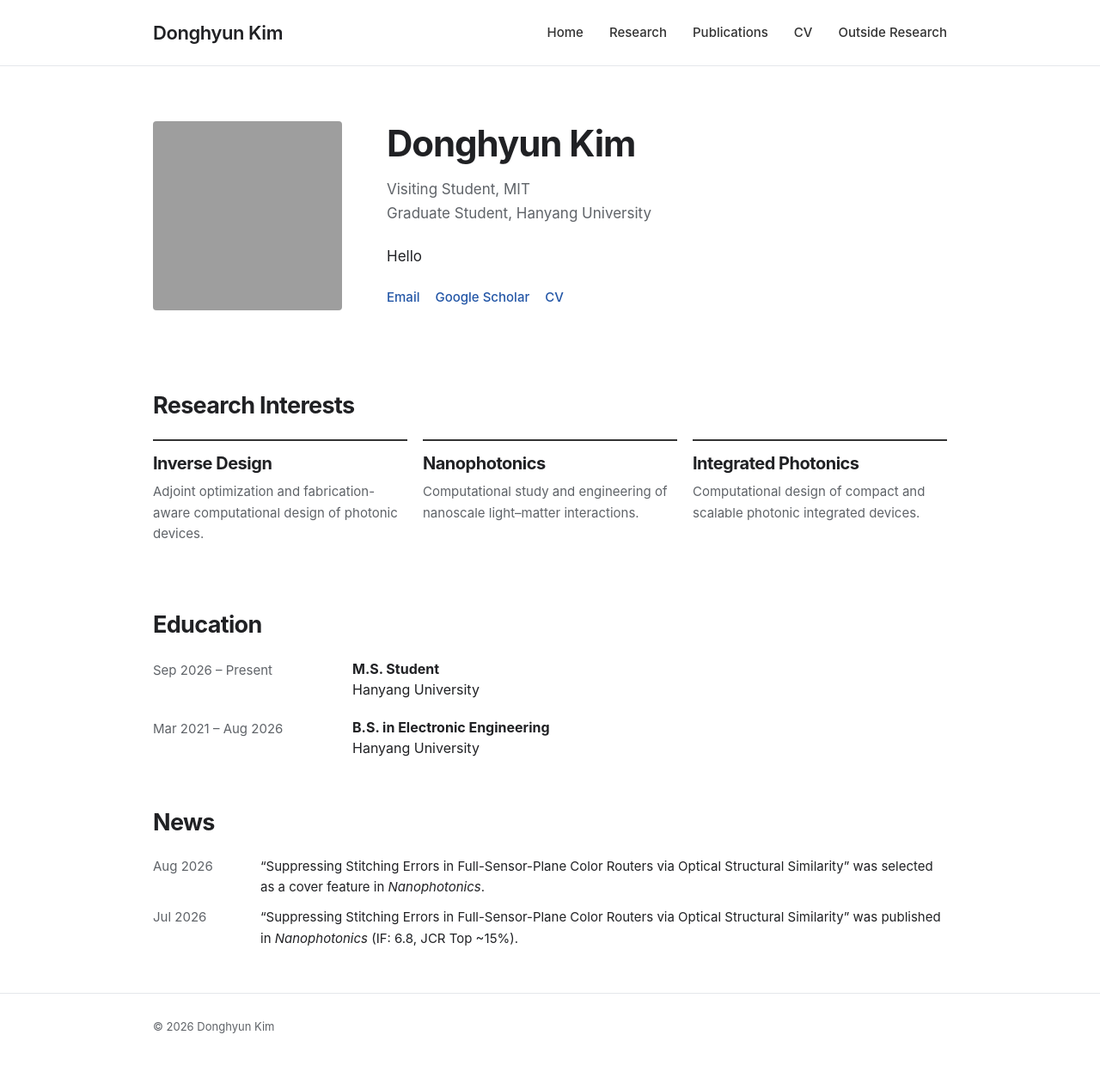
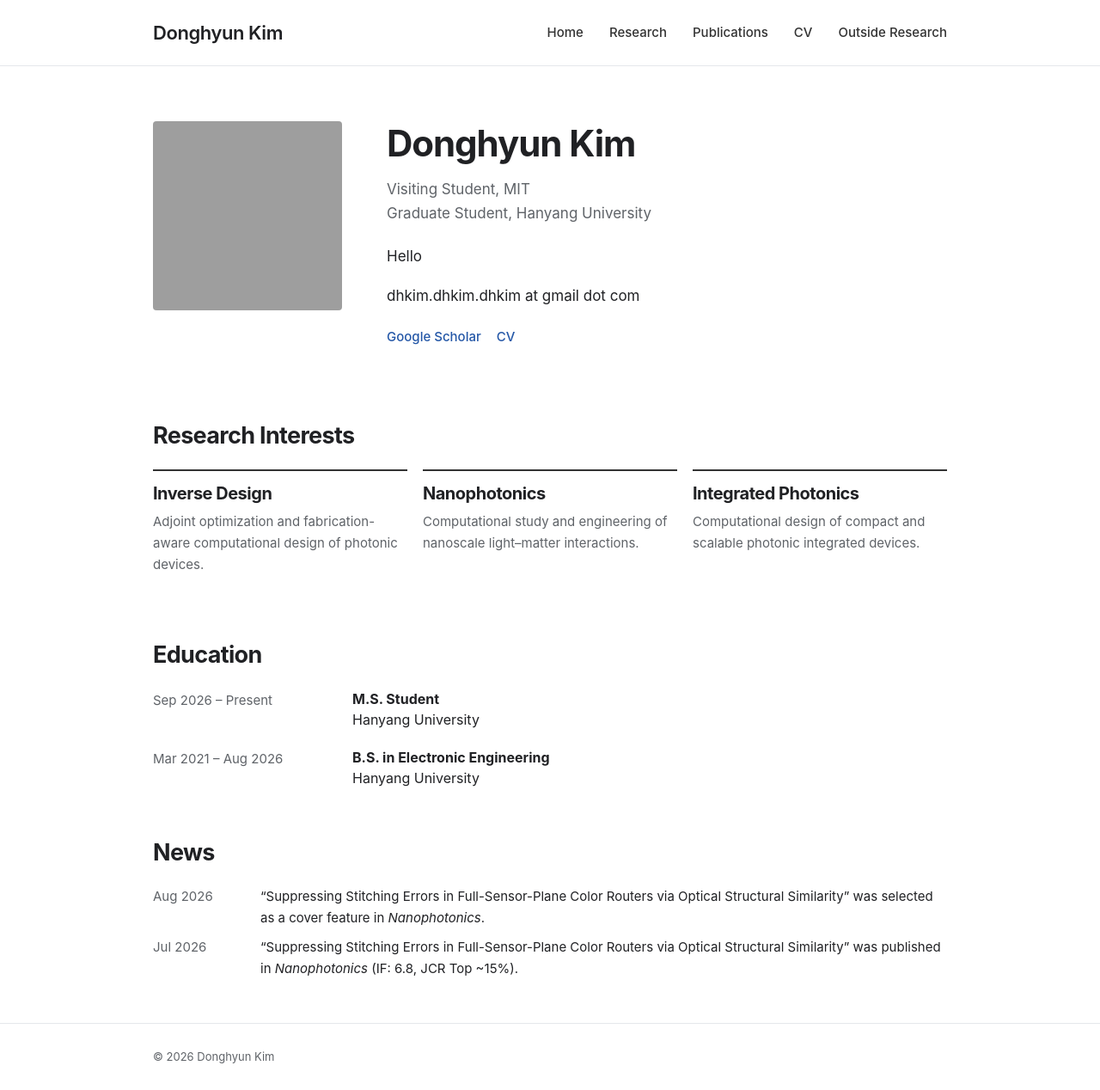
Before and after one commit to dhkim-dhkim-dhkim/dhkim-dhkim-dhkim.github.io, a Jekyll site: the page built from index.md, in a window 1280 px wide. Shown: the whole page at 86% size. Built offline with Jekyll 4.4.1, drawn with Linux system fonts in a browser that asks for light colours; before the commit the page ends 1233 px from its top, so only the background shows below that; grey boxes are pictures that could not be loaded.

Commit message:
Update index.md

```diff
--- a/index.md
+++ b/index.md
@@ -26,11 +26,11 @@ title:
       Hello
     </p>
 
+    <p class="contact-info">
+      dhkim.dhkim.dhkim at gmail dot com
+    </p>
+
     <div class="social-links">
-
-      <a href="mailto:dhkim.dhkim.dhkim@gmail.com">
-        Email
-      </a>
 
       <a
         href="https://scholar.google.com/citations?user=vUw2_e0AAAAJ&hl=ko"
```
